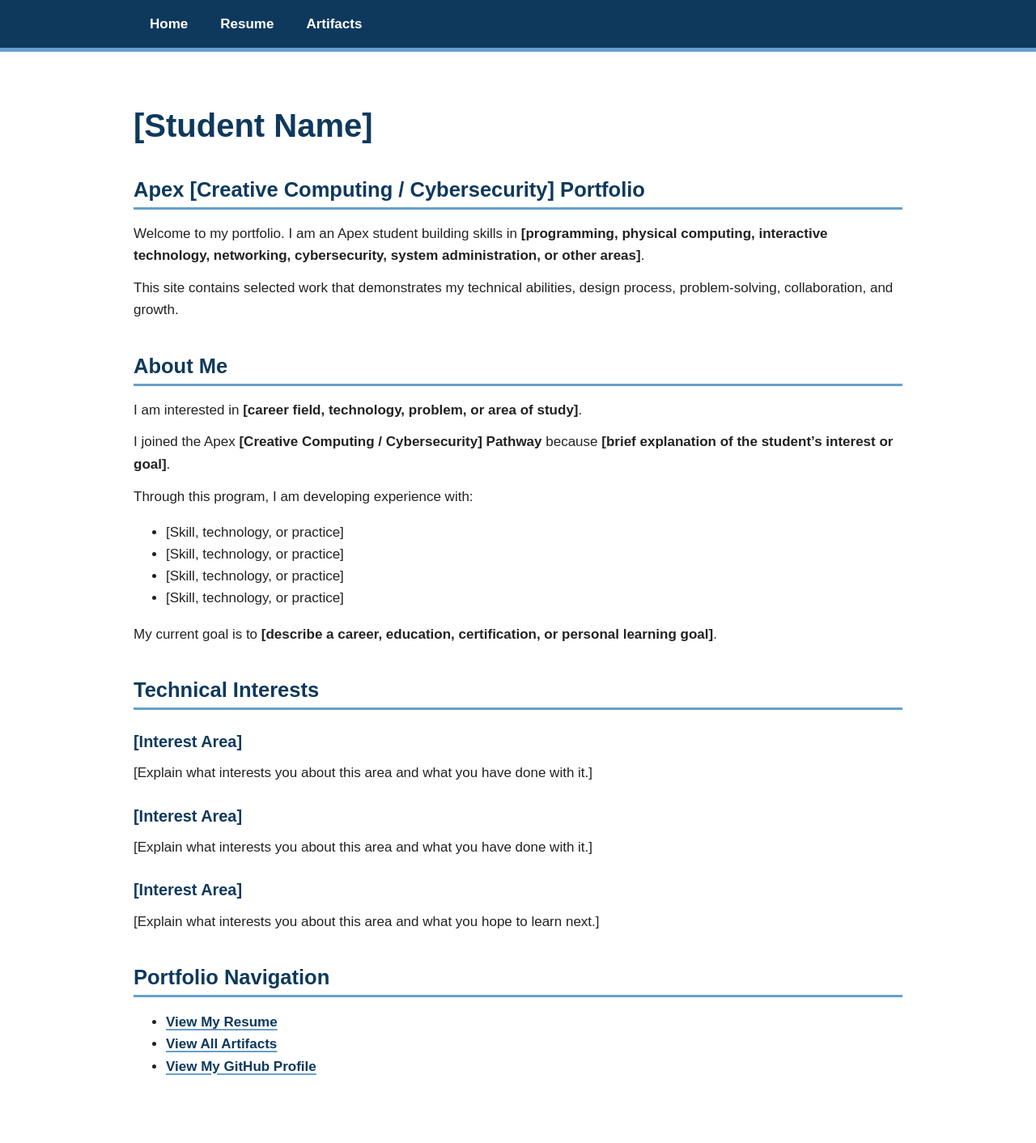
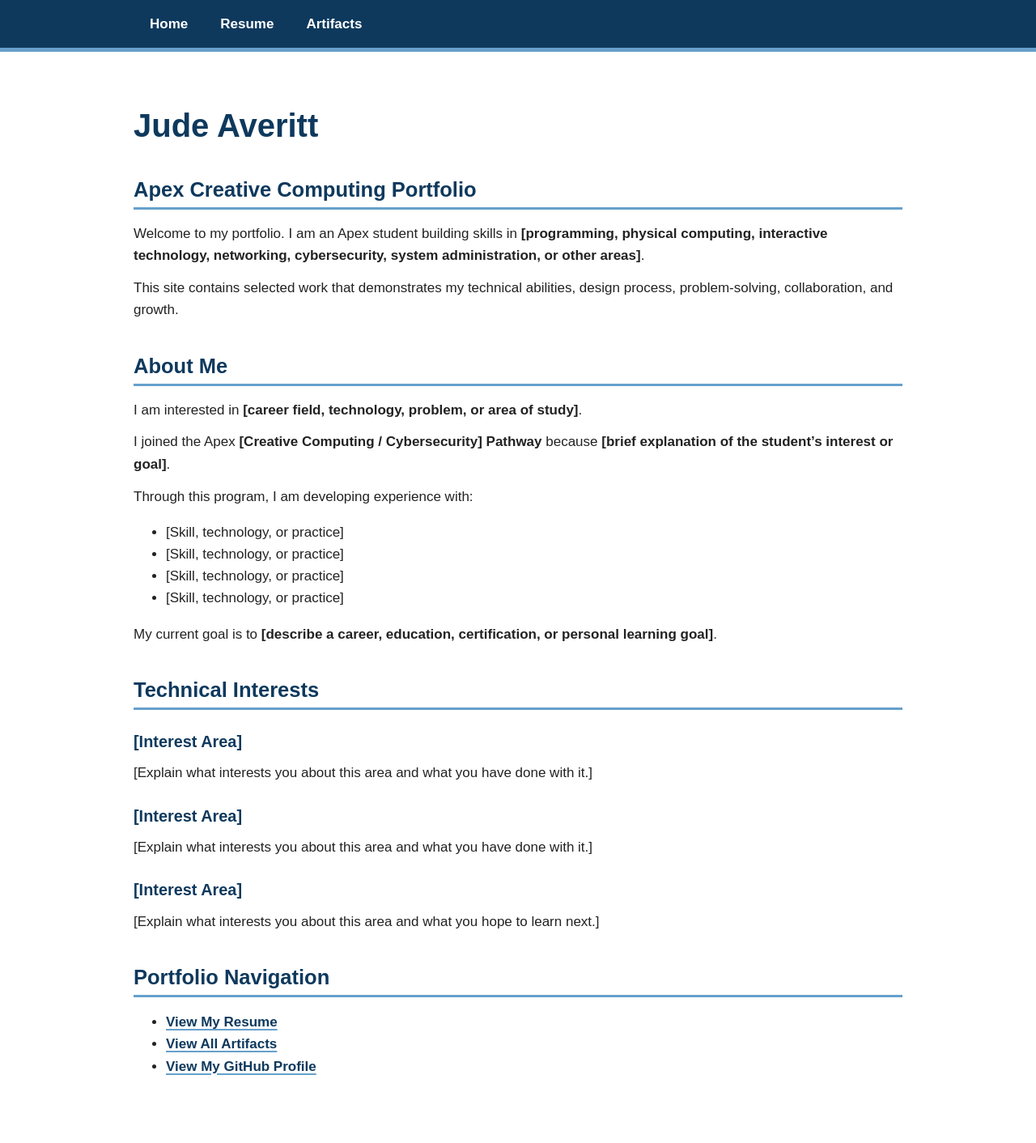
Before and after one commit to Judeaveritt/Apex-portfolio-, a Jekyll site: the page built from index.md, in a window 1280 px wide. Shown: the whole page at 81% size. Built offline with Jekyll 4.4.1, drawn with Linux system fonts in a browser that asks for light colours.

Commit message:
add student name to index

```diff
--- a/index.md
+++ b/index.md
@@ -3,9 +3,9 @@ layout: default
 title: Home
 ---
 
-# [Student Name]
+# Jude Averitt
 
-## Apex [Creative Computing / Cybersecurity] Portfolio
+## Apex Creative Computing Portfolio
 
 Welcome to my portfolio. I am an Apex student building skills in **[programming, physical computing, interactive technology, networking, cybersecurity, system administration, or other areas]**.
 
```
